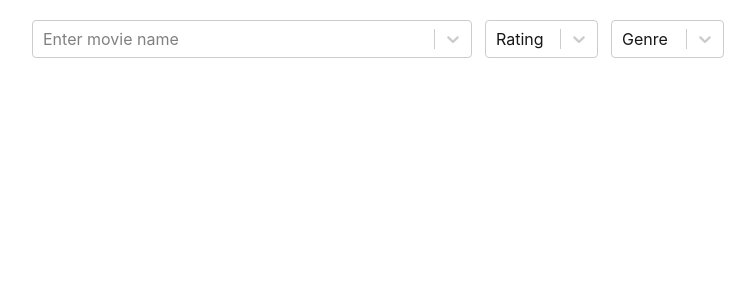
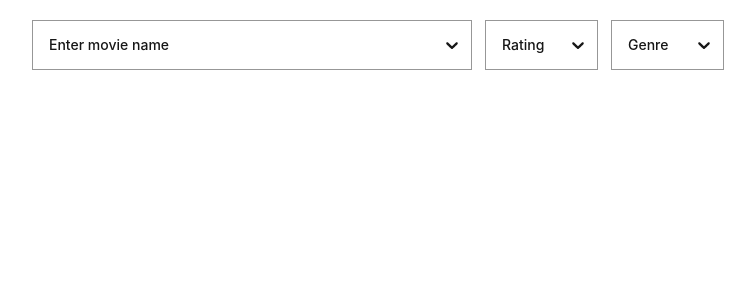
Before and after one commit to kate-zahorui/movies-test, a React (Create React App) app: page / in a window 1280 px wide. Shown: the top 300 px of the page, without its empty margins (208-963 px from the left). Built offline with nearby package versions, Linux system fonts and the light colour scheme.

Commit message:
Updates styles

```diff
--- a/src/components/GenreSelect/GenreSelect.jsx
+++ b/src/components/GenreSelect/GenreSelect.jsx
@@ -64,8 +64,7 @@ const GenreSelect = ({ selectedGenres, onSelect }) => {
         hideSelectedOptions={false}
         components={{ Option: CustomOption }}
         // for styles
-        // unstyled
-        // classNamePrefix="react-select"
+        unstyled
         styles={selectStyles}
       />
     </label>
@@ -73,13 +72,24 @@ const GenreSelect = ({ selectedGenres, onSelect }) => {
 };
 
 const selectStyles = {
+  container: (base) => ({
+    ...base,
+    padding: "5px 9px 5px 16px",
+    border: "1px solid #979797",
+  }),
   placeholder: (base) => ({
     ...base,
     color: "#171717",
   }),
   menu: (base) => ({
     ...base,
+    left: 0,
+    marginTop: "4px",
     minWidth: "130px",
+    border: "1px solid #979797",
+    "& > div": {
+      padding: "12px",
+    },
   }),
   multiValue: (base) => ({
     ...base,
--- a/src/components/MovieSelect/MovieSelect.jsx
+++ b/src/components/MovieSelect/MovieSelect.jsx
@@ -11,18 +11,11 @@ const CustomOption = (props) => {
 
   return (
     <components.Option {...props}>
-      <div style={{ display: "flex", justifyContent: "space-between" }}>
-        <p>{children}</p>
-        <p>{value?.genre}</p>
+      <div className={s.option__text}>
+        <p className={s.option__name}>{children}</p>
+        <p className={s.option__genre}>{value?.genre}</p>
       </div>
-      <div
-        style={{
-          display: "inline-flex",
-          gap: "3px",
-          padding: "4px",
-          backgroundColor: "#fff",
-        }}
-      >
+      <div className={s.rating__container}>
         <MovieRating fullRating={fullRating} currentRating={currentRating} />
       </div>
     </components.Option>
@@ -53,8 +46,7 @@ const MovieSelect = ({ selectedMovie, onSelect, movieOptions }) => {
         // for menu (list of options)
         components={{ Option: CustomOption }}
         // for styles
-        // unstyled
-        // classNamePrefix="react-select"
+        unstyled
         styles={selectStyles}
       />
     </label>
@@ -62,10 +54,19 @@ const MovieSelect = ({ selectedMovie, onSelect, movieOptions }) => {
 };
 
 const selectStyles = {
+  container: (base) => ({
+    ...base,
+    padding: "5px 9px 5px 16px",
+    border: "1px solid #979797",
+  }),
   menu: (base) => ({
     ...base,
-    minHeight: "300px",
-    paddingTop: "5px",
+    left: 0,
+    marginTop: "4px",
+    border: "1px solid #979797",
+    "& > div": {
+      padding: "12px",
+    },
   }),
   option: (base, { isSelected }) => ({
     ...base,
--- a/src/components/MovieSelect/MovieSelect.module.css
+++ b/src/components/MovieSelect/MovieSelect.module.css
@@ -1,3 +1,23 @@
 .label {
   width: 440px;
 }
+
+.option__text {
+  display: flex;
+  justify-content: space-between;
+}
+
+.option__name {
+  color: 000000;
+}
+
+.option__genre {
+  color: #777777;
+}
+
+.rating__container {
+  display: inline-flex;
+  gap: 3px;
+  padding: 4px;
+  background-color: #ffffff;
+}
--- a/src/components/RatingSelect/RatingSelect.jsx
+++ b/src/components/RatingSelect/RatingSelect.jsx
@@ -66,8 +66,7 @@ const RatingSelect = ({ selectedRating, onSelect }) => {
         hideSelectedOptions={false}
         components={{ Option: CustomOption }}
         // for styles
-        // unstyled
-        // classNamePrefix="react-select"
+        unstyled
         styles={selectStyles}
       />
     </label>
@@ -75,15 +74,25 @@ const RatingSelect = ({ selectedRating, onSelect }) => {
 };
 
 const selectStyles = {
+  container: (base) => ({
+    ...base,
+    padding: "5px 9px 5px 16px",
+    border: "1px solid #979797",
+  }),
   placeholder: (base) => ({
     ...base,
     color: "#171717",
   }),
   menu: (base) => ({
     ...base,
+    left: 0,
+    marginTop: "4px",
     minWidth: "250px",
     minHeight: "300px",
-    paddingTop: "5px",
+    border: "1px solid #979797",
+    "& > div": {
+      padding: "12px",
+    },
   }),
   multiValue: (base) => ({
     ...base,
--- a/src/index.css
+++ b/src/index.css
@@ -5,6 +5,10 @@ body {
     sans-serif;
   -webkit-font-smoothing: antialiased;
   -moz-osx-font-smoothing: grayscale;
+  font-size: 14px;
+  font-weight: 500;
+  color: #171717;
+  line-height: 1.71;
 }
 
 code {
```
